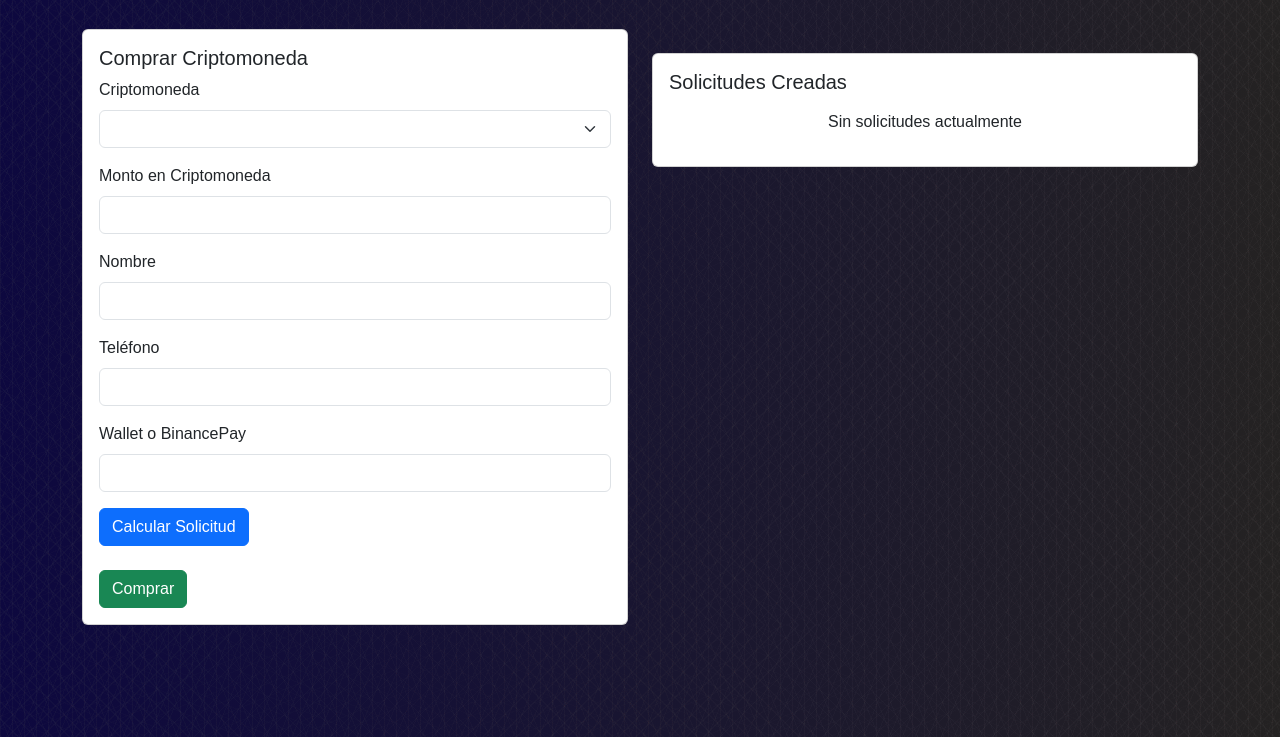
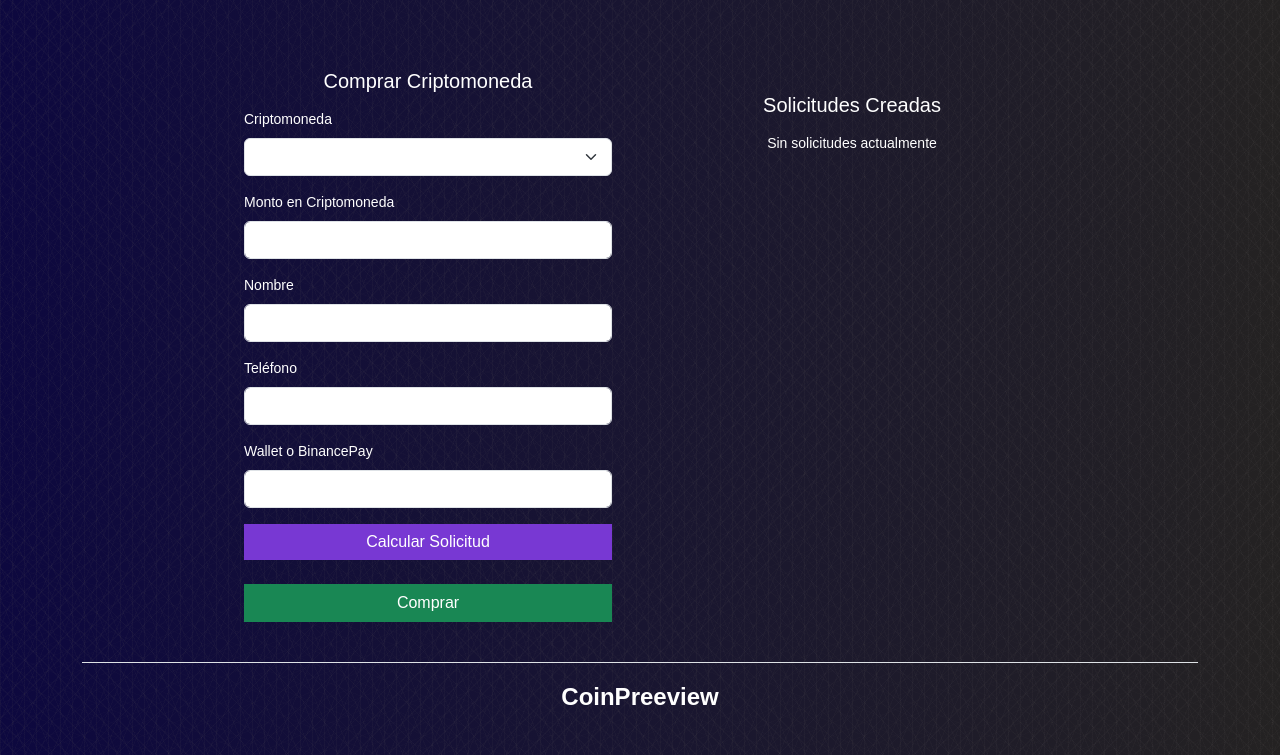
Before and after one commit to johnlennonl/cotizacionCriptomoneda, a website: page pages/p2p.html in a window 1280 px wide. Shown: the part 63-818 px from the top of the page. Drawn offline with nearby package versions, Linux system fonts and the light colour scheme; some packages are replaced by stand-ins of ours; no server answers; a script that the page names is missing; a web font is replaced by a local one.

Commit message:
Css para P2P

```diff
--- a/css/estilo.css
+++ b/css/estilo.css
@@ -1,4 +1,3 @@
-/* @import url('https://fonts.googleapis.com/css2?family=Roboto+Condensed&display=swap'); */
 @import url('https://fonts.googleapis.com/css2?family=Allerta&display=swap');
 
 body {
--- a/css/estiloP2P.css
+++ b/css/estiloP2P.css
@@ -0,0 +1,33 @@
+@import url('https://fonts.googleapis.com/css2?family=Allerta&display=swap');
+
+.btnComprar{
+    width: 100%;
+    border-radius: 0;
+}
+.btnCalcular{
+    width: 100%;
+    border-radius: 0;
+    background-color: #7838d3;
+    border: none;
+}
+
+.btnCalcular:hover{
+    background-color: #6d1bde;
+}
+.contenedorComprar{
+    font-size: 14px;
+    font-family: 'Allerta', sans-serif;
+    background-color: transparent;
+    color: white;
+    width: 400px;
+    border: none;
+
+}
+.contenedorSolicitudes{
+    font-size: 14px;
+    font-family: 'Allerta', sans-serif;
+    background-color: transparent;
+    color: white;
+    width: 400px;
+    border: none;
+}
--- a/pages/p2p.html
+++ b/pages/p2p.html
@@ -3,6 +3,7 @@
 <head>
     <meta charset="UTF-8">
     <meta name="viewport" content="width=device-width, initial-scale=1.0">
+    <meta name="description" content="Compra de manera segura tu criptomoneda de preferencia">
     <title>Compra y Venta de Criptomoneda</title>
     <!--Favicon-->
     <link rel="shortcut icon" href="../img/CryptoLogotipo.png" type="image/x-icon">
@@ -12,7 +13,9 @@
     <!--Css Estilos-->
     <link rel="stylesheet" href="../css/estilo.css">
     <link rel="stylesheet" href="../css/loader.css">
-    <link rel="stylesheet" href="../css/p2p.css">
+    <link rel="stylesheet" href="../css/estiloP2P.css">
+    <!--Animacion AOS -->
+    <link href="https://unpkg.com/aos@2.3.1/dist/aos.css" rel="stylesheet">
 </head>
 <body>
     <!-- Loader -->
@@ -38,7 +41,6 @@
                 <a href="../index.html" class="itemNavegador active">Home</a>
               </li>
               <li class=""><a href="#" class="itemNavegador">Comprar</a></li>
-              <li class=""><a href="#" class="itemNavegador">Vender</a></li>
               <li class="">
                 <a href="grafico.html" class="itemNavegador">Grafico</a>
               </li>
@@ -52,12 +54,12 @@
         </div>
       </section>
      <main id="main-content">
-        <div class="container mt-4">
-            <div class="row">
-              <div class="col-md-6">
-                <div class="card">
+        <div class=" container mt-4 d-flex justify-content-center">
+            <div class="row mt-4 ">
+              <div class="col-md-6 ">
+                <div class="card contenedorComprar">
                   <div class="card-body">
-                    <h5 class="card-title">Comprar Criptomoneda</h5>
+                    <h5 class="card-title text-center mb-3">Comprar Criptomoneda</h5>
                     <form id="formulario-compra">
                       <div class="mb-3">
                         <label for="seleccion-cripto" class="form-label">Criptomoneda</label>
@@ -81,17 +83,17 @@
                         <label for="wallet" class="form-label">Wallet o BinancePay</label>
                         <input type="text" class="form-control" id="wallet" required>
                       </div>
-                      <button type="button" class="btn btn-primary" id="calcular-btn">Calcular Solicitud</button>
+                      <button type="button" class="btn btn-primary btnCalcular" id="calcular-btn">Calcular Solicitud</button>
                       <div id="resultado-calculo" class="mt-3"></div>
-                      <button type="submit" class="btn btn-success mt-2">Comprar</button>
+                      <button type="submit" class="btn btn-success mt-2 btnComprar ">Comprar</button>
                     </form>
                   </div>
                 </div>
               </div>
               <div class="col-md-6 mt-4">
-                <div class="card">
+                <div class="card contenedorSolicitudes mx-auto">
                   <div class="card-body">
-                    <h5 class="card-title">Solicitudes Creadas</h5>
+                    <h5 class="card-title text-center mb-3">Solicitudes Creadas</h5>
                     <div id="solicitudes-pendientes">
                       <!-- Solicitudes pendientes serán agregadas aquí -->
                     </div>
@@ -100,7 +102,15 @@
               </div>
             </div>
           </div>
+          <footer>
+            <div class="container">
+              <footer class="d-flex flex-wrap justify-content-center align-items-center py-3 my-4 border-top">
 
+                  <span class="CryptoLogo">CoinPreeview</span>
+
+              </footer>
+            </div>
+          </footer>
      </main>
 
     <script src="../scripts/p2p.js"></script>
--- a/scripts/loader.js
+++ b/scripts/loader.js
@@ -7,5 +7,5 @@ document.addEventListener("DOMContentLoaded", function() {
     setTimeout(function(){
         document.getElementById('loader-wrapper').style.display = 'none';
         document.getElementById('main-content').classList.remove('hidden-content');
-    },2000);
+    },1000);
 });
--- a/scripts/p2p.js
+++ b/scripts/p2p.js
@@ -120,7 +120,7 @@ function agregarSolicitudPendienteDOM(solicitud) {
             <p class="card-text">Total en USD: $${solicitud.totalUSD}</p>
             <p class="card-text"><strong>Total con tarifa: $${solicitud.totalConTarifa}</strong></p>
             <button class="btn btn-danger btn-sm" onclick="cancelarSolicitud(this)">Cancelar Solicitud</button>
-            <button class="btn btn-success btn-sm" onclick="completarSolicitud(this)">Solicitud Pagada</button>
+            <button class="btn btn-success btn-sm btnSuccess" onclick="completarSolicitud(this)">Solicitud Pagada</button>
         </div>
     `;
     solicitudesPendientes.appendChild(solicitudCard);
```
Also changed, not shown: pages/cotiza.html (+9 -0 lines), pages/grafico.html (+9 -0 lines).
